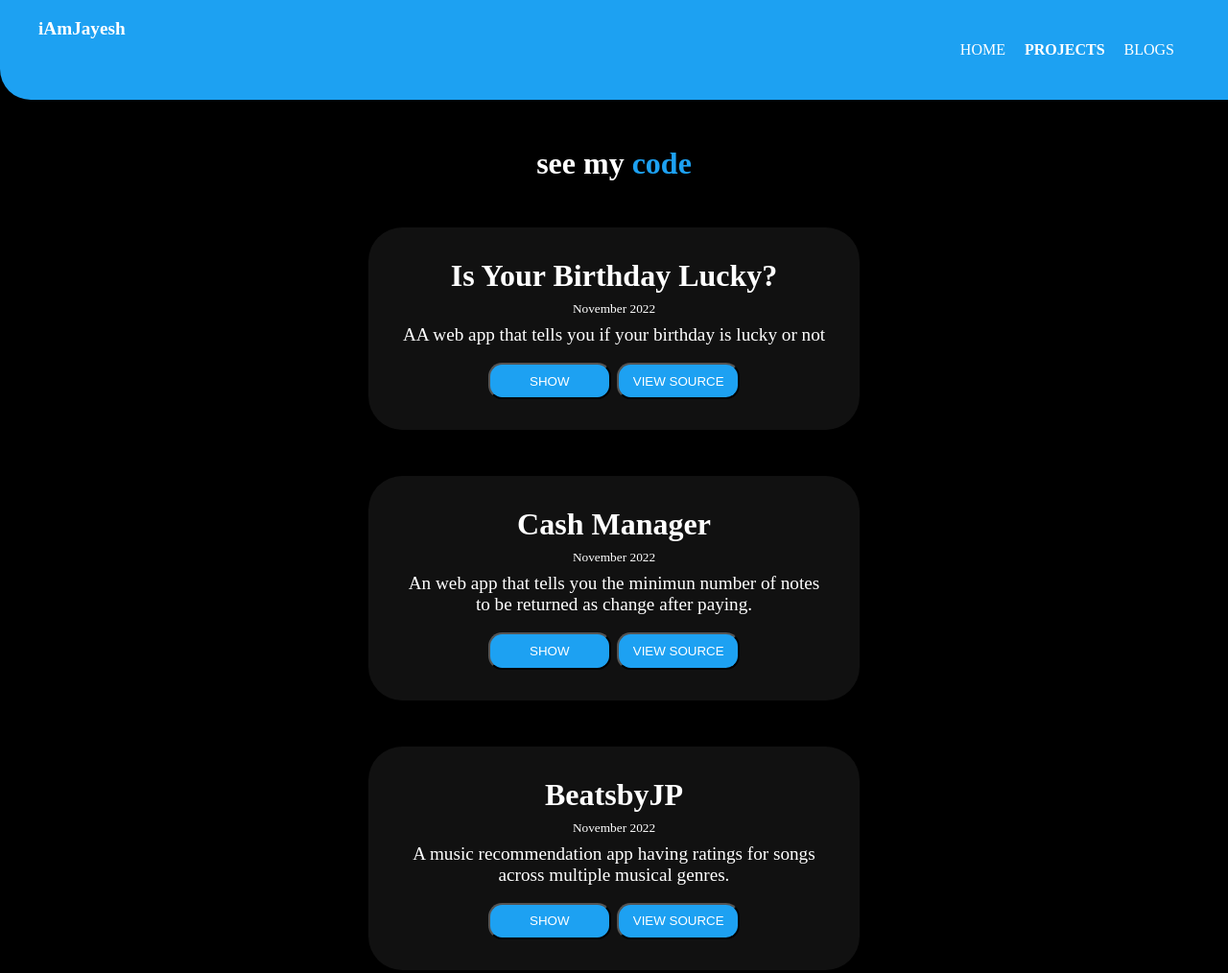
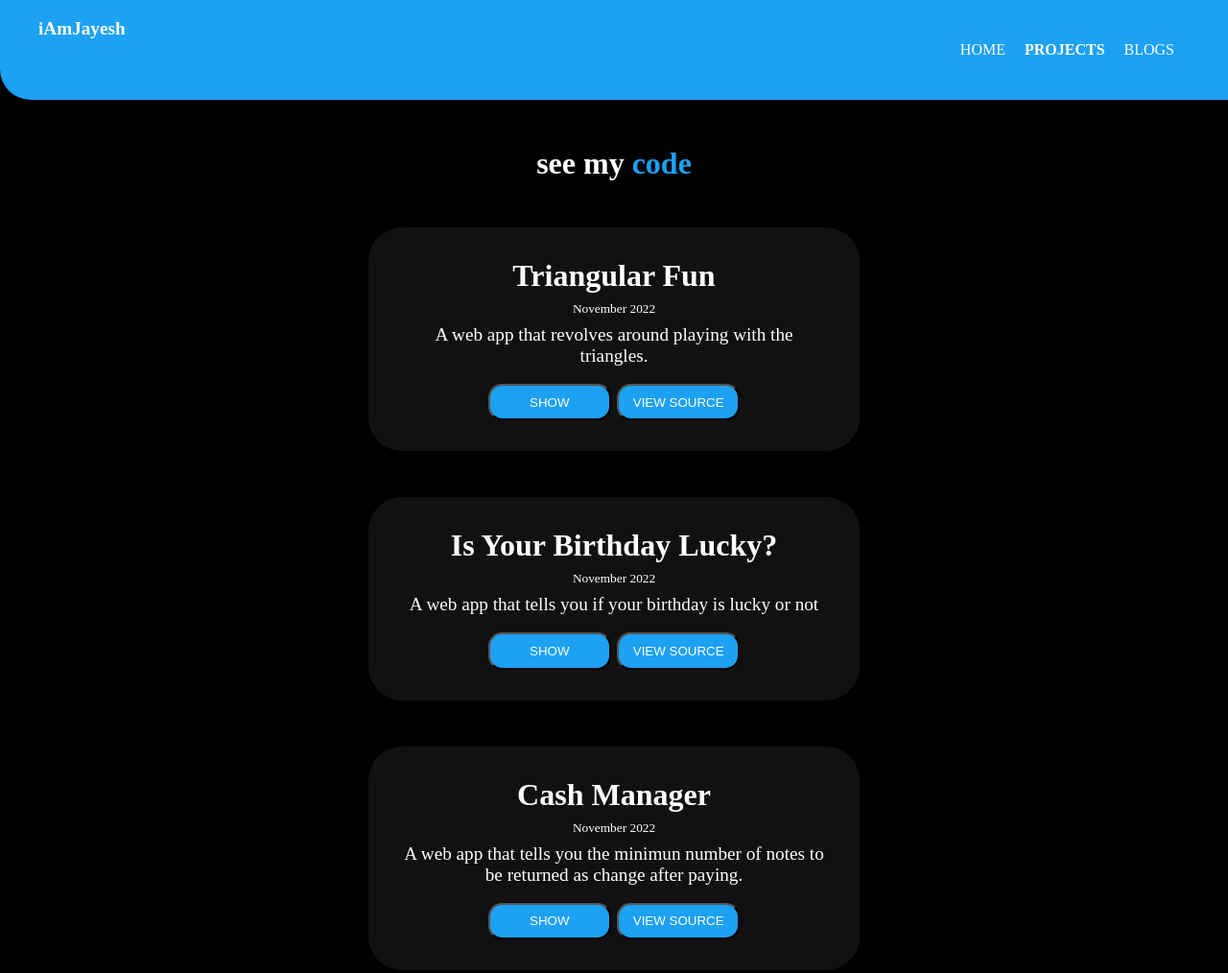
Before and after one commit to jayeshx10/portfolio-website, a plain HTML site: page projects.html in a window 1280 px wide. Shown: the top 1014 px of the page at 96% size. Drawn offline with Linux system fonts and the light colour scheme.

Commit message:
Update projects.html
added fun-with-triangles

```diff
--- a/projects.html
+++ b/projects.html
@@ -25,11 +25,27 @@
 
     <!-- PROJECT DIV -->
     <div class="project-main-container">
+        <!-- FUN WITH TRIANGLES -->
+        <div class="proj-unit">
+            <h1>Triangular Fun</h1>
+            <small>November 2022</small>
+            <p>A web app that revolves around playing with the triangles.</p>
+            <br>
+            <div class="proj-unit-btn">
+                <a href="https://funwithtrianglesbyjp.netlify.app/">
+                    <button class="btn">SHOW</button>
+                </a>
+                <a href="https://github.com/jayeshx10/fun-with-the-triangles">
+                    <button class="btn">VIEW SOURCE</button>
+                </a>
+            </div>
+        </div>
+
         <!-- IS YOUR BIRTHDAY LUCKY -->
         <div class="proj-unit">
             <h1>Is Your Birthday Lucky?</h1>
             <small>November 2022</small>
-            <p>AA web app that tells you if your birthday is lucky or not</p>
+            <p>A web app that tells you if your birthday is lucky or not</p>
             <br>
             <div class="proj-unit-btn">
                 <a href="https://birthdate-checkerjp.netlify.app/">
@@ -45,7 +61,7 @@
         <div class="proj-unit">
             <h1>Cash Manager</h1>
             <small>November 2022</small>
-            <p>An web app that tells you the minimun number of notes to be returned as change after paying.</p>
+            <p>A web app that tells you the minimun number of notes to be returned as change after paying.</p>
             <br>
             <div class="proj-unit-btn">
                 <a href="https://cash-manager-jp.netlify.app/">
```
